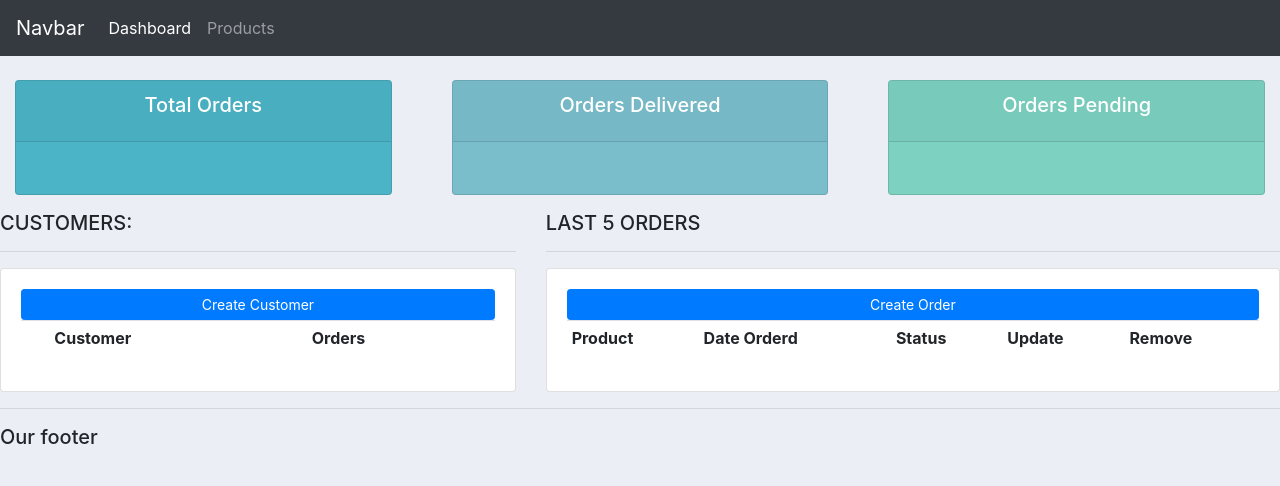
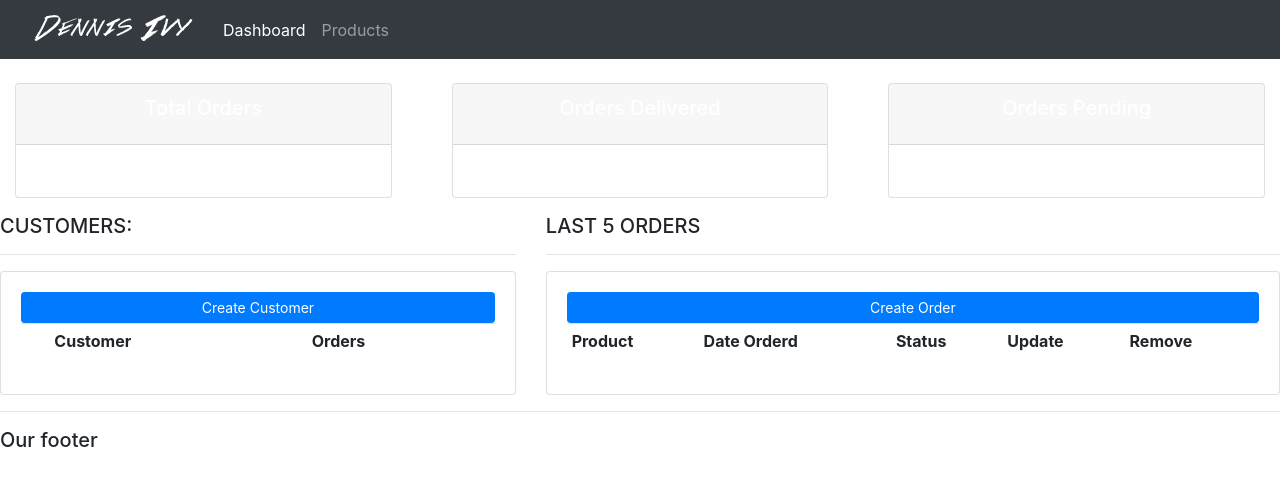
Before and after one commit to tuak123ax/Midterm-Django, a Django app: page / in a window 1280 px wide. Shown: the top 486 px of the page. Run offline with Django 3.2, Linux system fonts and the light colour scheme; lists and menus that the app fills with data are empty.

Commit message:
Add files via upload

```diff
--- a/crm1/accounts/templates/accounts/main.html
+++ b/crm1/accounts/templates/accounts/main.html
@@ -1,32 +1,12 @@
+{%load static%}
+
 <!DOCTYPE html>
 <html lang="en">
 <head>
     <meta charset="UTF-8">
     <title>CRM</title>
     <link rel="stylesheet" href="https://cdn.jsdelivr.net/npm/bootstrap@4.3.1/dist/css/bootstrap.min.css" integrity="sha384-ggOyR0iXCbMQv3Xipma34MD+dH/1fQ784/j6cY/iJTQUOhcWr7x9JvoRxT2MZw1T" crossorigin="anonymous">
-    <style>
-        #logo{
-		}
-
-		body{
-			background-color: #ebeff5;
-		}
-
-
-		#total-orders{
-			background-color: #4cb4c7;
-		}
-
-
-		#orders-delivered{
-			background-color: #7abecc;
-		}
-
-		#orders-pending{
-			background-color: #7CD1C0;
-		}
-
-    </style>
+    <link rel="stylesheet" type="text/css" href="{%static 'css/main.css' %}">
 </head>
 <body>
     {%include 'accounts/navbar.html'%}
--- a/crm1/accounts/templates/accounts/navbar.html
+++ b/crm1/accounts/templates/accounts/navbar.html
@@ -1,5 +1,6 @@
+{%load static%}
 <nav class="navbar navbar-expand-lg navbar-dark bg-dark">
-  <a class="navbar-brand" href="#">Navbar</a>
+  <img src="{%static 'images/logo.png'%}">
   <button class="navbar-toggler" type="button" data-toggle="collapse" data-target="#navbarNav" aria-controls="navbarNav" aria-expanded="false" aria-label="Toggle navigation">
     <span class="navbar-toggler-icon"></span>
   </button>
```
